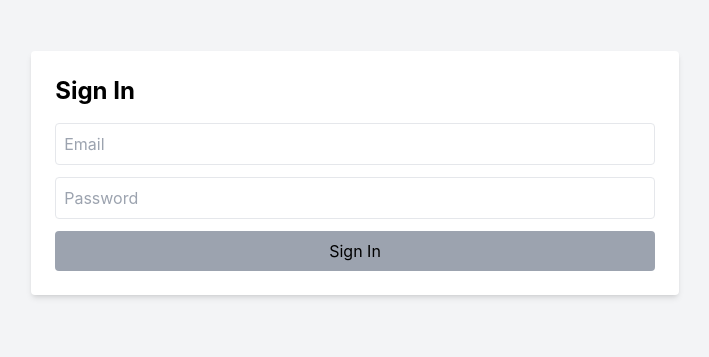
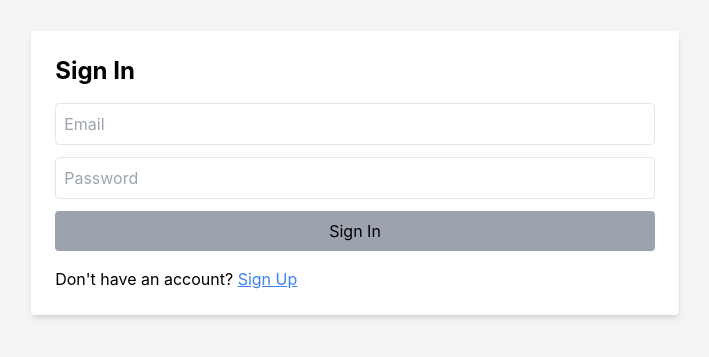
Before and after one commit to webtaculars-ai/easygenerator-auth, a React (Create React App) app in the folder frontend/: page /signin in a window 1280 px wide. Shown: the part 227-584 px from the top of the page, without its empty margins (285-994 px from the left). Built offline with nearby package versions, Linux system fonts and the light colour scheme.

Commit message:
Add sign up button in sign in page

```diff
--- a/frontend/src/pages/SignIn.tsx
+++ b/frontend/src/pages/SignIn.tsx
@@ -1,5 +1,5 @@
 import { useState } from "react";
-import { useNavigate } from "react-router-dom";
+import { useNavigate, Link } from "react-router-dom";
 import axiosInstance from "../utils/axiosInstance";
 import Input from "../components/Input";
 import Button from "../components/Button";
@@ -48,6 +48,13 @@ const SignInPage = () => {
       />
       {signInError && <p className="text-red-500">{signInError}</p>}
       <Button text="Sign In" disabled={!email || !password} />
+
+      <p className="mt-4">
+        Don't have an account?{" "}
+        <Link to="/signup" className="text-blue-500 underline">
+          Sign Up
+        </Link>
+      </p>
     </FormLayout>
   );
 };
```
